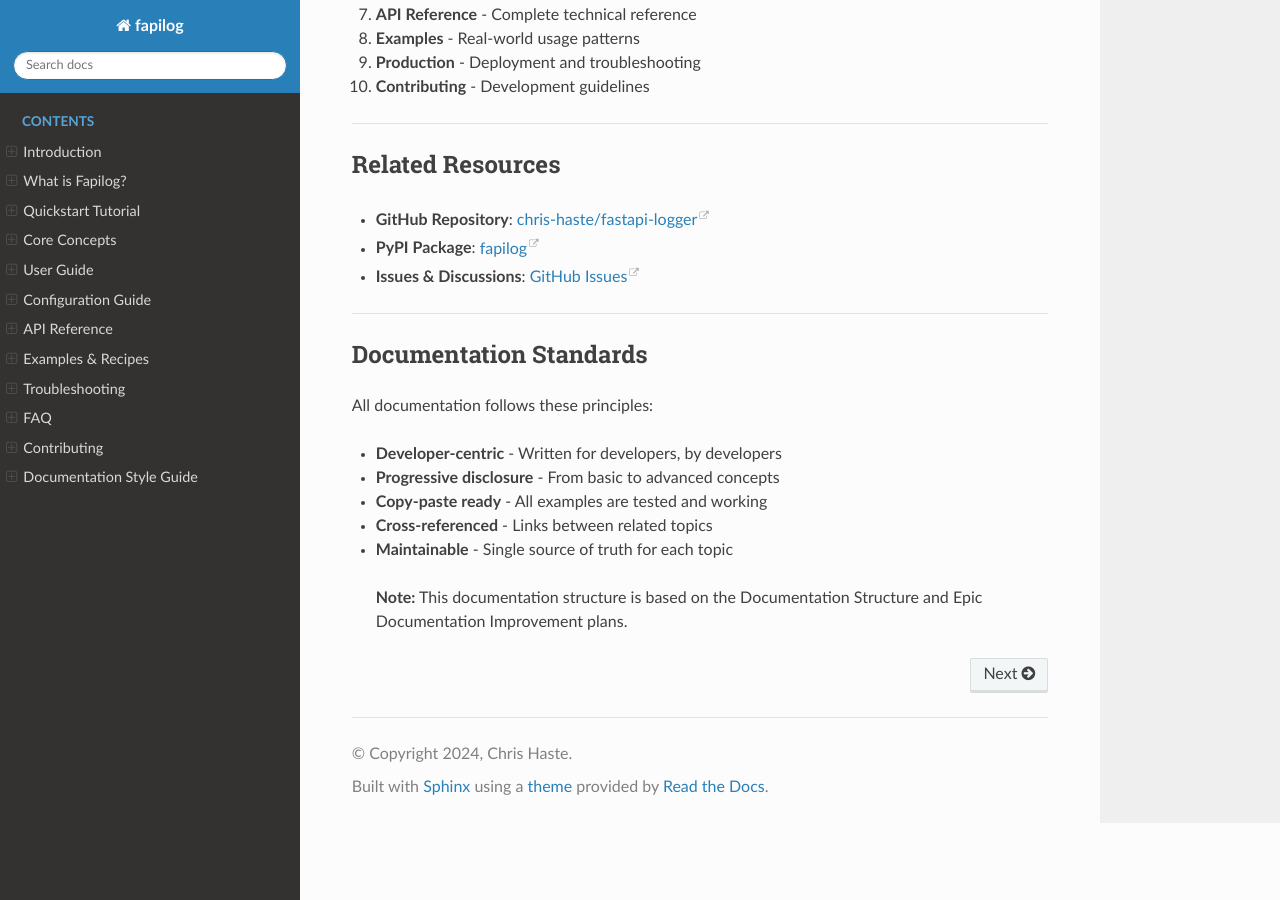
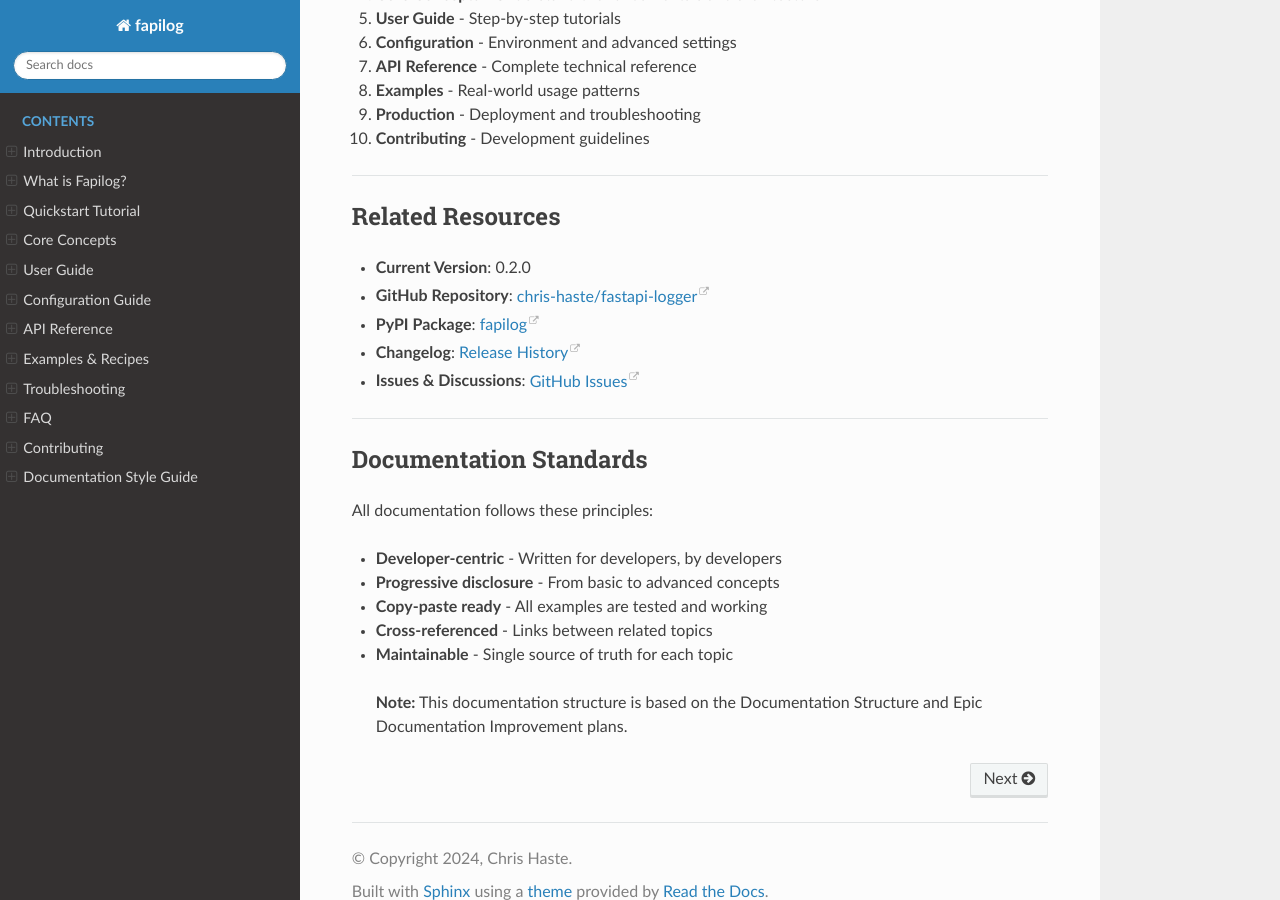
Before and after one commit to chris-haste/fastapi-logger, a Sphinx documentation site: the page built from docs/index.md, in a window 1280 px wide and 900 px high, scrolled down 4958 px. Built offline with Sphinx 7.4.7 and the Read the Docs theme 3.1.0, drawn with Linux system fonts in a browser that asks for light colours; some of the changed text lies outside the part shown.

Commit message:
docs: add dynamic version information to documentation
- Add current version display to main documentation pages using MyST substitutions
- Include links to changelog and GitHub repository
- Configure MyST substitutions with {{ version }} syntax for dynamic version replacement
- Add version info to index, config, and API reference pages
- Version automatically updates when pyproject.toml version changes

```diff
--- a/docs/conf.py
+++ b/docs/conf.py
@@ -117,7 +117,15 @@
     "colon_fence",
     "fieldlist",
     "attrs_inline",
+    "substitution",
 ]
+
+# MyST substitutions for version and other variables
+myst_substitutions = {
+    "version": get_version(),
+    "release": get_version(),
+    "current_version": get_version(),
+}
 
 # TODO extension
 todo_include_todos = True
--- a/docs/index.md
+++ b/docs/index.md
@@ -1,6 +1,8 @@
 # Fapilog Documentation
 
 > **Note:** All documentation is written in Markdown (`.md`). Do not add `.rst` files or navigation.
+
+**Current Version:** {{ version }} | [Changelog](https://github.com/chris-haste/fastapi-logger/blob/main/CHANGELOG.md) | [GitHub](https://github.com/chris-haste/fastapi-logger)
 
 Welcome to the Fapilog documentation! This is the canonical entry point for all user and contributor documentation.
 
@@ -89,8 +91,10 @@
 
 ## Related Resources
 
+- **Current Version**: {{ version }}
 - **GitHub Repository**: [chris-haste/fastapi-logger](https://github.com/chris-haste/fastapi-logger)
 - **PyPI Package**: [fapilog](https://pypi.org/project/fapilog/)
+- **Changelog**: [Release History](https://github.com/chris-haste/fastapi-logger/blob/main/CHANGELOG.md)
 - **Issues & Discussions**: [GitHub Issues](https://github.com/chris-haste/fastapi-logger/issues)
 
 ---
```
Also changed, not shown: docs/api-reference.md (+2 -0 lines), docs/config.md (+2 -0 lines).
